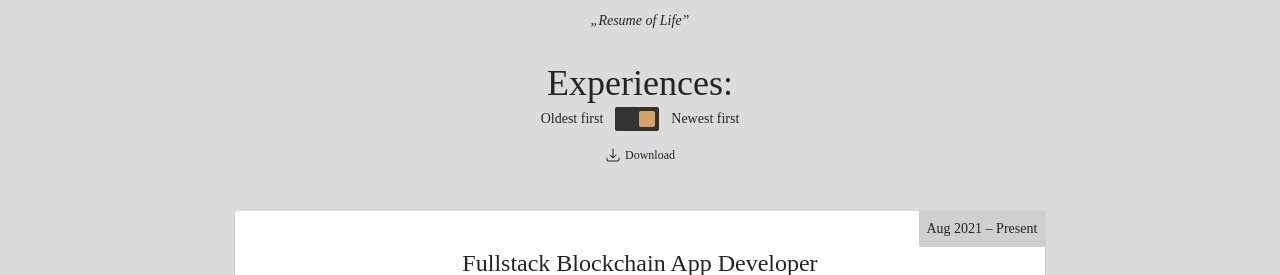
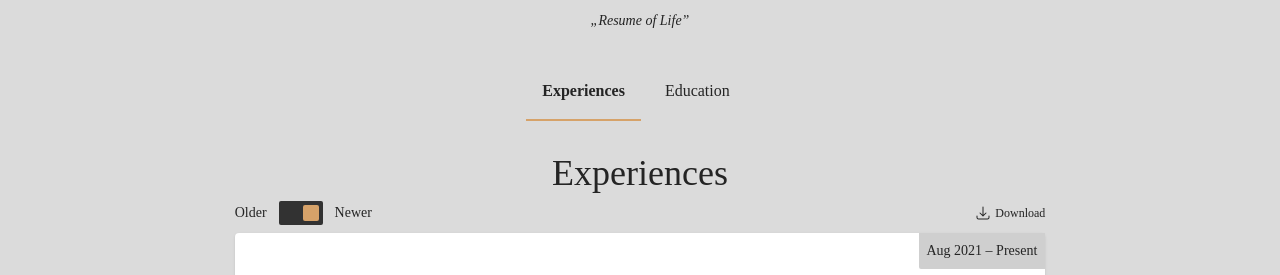
Before and after one commit to Existenziell/christof.digital, a Next.js app: page /cv in a window 1280 px wide. Shown: the part 181-456 px from the top of the page. Built offline with nearby package versions, Linux system fonts and the light colour scheme; a web font is replaced by a local one.

Commit message:
Tabs for /cv

```diff
--- a/components/Education.js
+++ b/components/Education.js
@@ -4,7 +4,7 @@ import { education } from '../lib/education'
 const Education = () => {
   return (
     <div className='w-full md:w-2/3 md:mx-auto'>
-      <h2 className='text-4xl mb-6'>Education:</h2>
+      <h2 className='text-4xl mb-10'>Education</h2>
 
       {education.map((e, i) => {
         const { title, school, location, link, date, duration, image, addon } = e
@@ -27,6 +27,18 @@ const Education = () => {
           </div>
         )
       })}
+
+      <div className='shadow-sm rounded p-8 relative text-sm text-left mb-8 bg-white dark:bg-gray-dark dark:text-white'>
+        <p className='text-2xl mb-8 text-center'>Additional Certifications</p>
+        <ul className=' leading-loose list-disc pl-6'>
+          <li>Certificate in Business and Technical French (2003)</li>
+          <li>Foundation Certificate in IT Service Management (2007)</li>
+          <li>Google Advertising Professional Certificate (2007)</li>
+          <li>Foundation Certificate in IT Service Management ITIL v3 (2014)</li>
+          <li>Certified First Aider (2014/2016)</li>
+          <li>Certified Fire Safety Assistant (2016)</li>
+        </ul>
+      </div>
     </div>
   )
 }
--- a/components/Sorting.js
+++ b/components/Sorting.js
@@ -2,10 +2,9 @@ import { Switch } from '@headlessui/react'
 
 const Sorting = ({ sortBy, toggleSortBy }) => {
   return (
-    <div className='mx-auto w-max'>
     <Switch.Group>
       <div className="flex items-center text-sm">
-          <Switch.Label className="mr-3">Oldest first</Switch.Label>
+        <Switch.Label className="mr-3">Older</Switch.Label>
         <Switch
           checked={sortBy}
           onChange={toggleSortBy}
@@ -17,10 +16,9 @@ const Sorting = ({ sortBy, toggleSortBy }) => {
               inline-block w-4 h-4 transform bg-highlight rounded-sm transition-transform`}
           />
         </Switch>
-          <Switch.Label className="ml-3">Newest first</Switch.Label>
+        <Switch.Label className="ml-3">Newer</Switch.Label>
       </div>
     </Switch.Group>
-    </div>
   )
 }
 
--- a/pages/cv.js
+++ b/pages/cv.js
@@ -10,6 +10,7 @@ import { ArrowDownTrayIcon } from '@heroicons/react/24/solid'
 const Curriculum = () => {
   const [sortBy, setSortBy] = useState('desc')
   const [data, setData] = useState(cv)
+  const [view, setView] = useState('experiences')
 
   const toggleSortBy = () => {
     setData(data.slice().reverse())
@@ -23,14 +24,32 @@ const Curriculum = () => {
       <p className='text-sm italic mb-8'>&bdquo;Resume of Life&rdquo;</p>
       {/* <div className='bg-white px-4 py-3 rounded mb-16 w-full md:w-1/2 mx-auto shadow dark:bg-gray-700'>This list tries to put all the different jobs/projects/places I was opportune to experience during my life so far in semantic and chronological context.</div> */}
 
+      <div className="w-full flex justify-center mb-8">
+        <ul className="flex">
+          <li className="mr-2">
+            <a href="#experiences" onClick={() => setView('experiences')}
+              className={`inline-block p-4 ${view === 'experiences' && `active-tab`}`}>Experiences</a>
+          </li>
+          <li className="mr-2">
+            <a href="#education" onClick={() => setView('education')}
+              className={`inline-block p-4 ${view === 'education' && `active-tab`}`}>Education</a>
+          </li>
+        </ul>
+      </div>
+
+      {view === 'experiences' &&
         <div className='w-full text-center'>
-        <h2 className='text-4xl mb-1'>Experiences:</h2>
+          <h2 className='text-4xl mb-2'>Experiences</h2>
+
+          <div className='flex items-center justify-between w-full md:w-2/3 md:mx-auto'>
             <Sorting sortBy={sortBy} toggleSortBy={toggleSortBy} />
-        <a href="curriculum.pdf" download="curriculum" className='flex items-center justify-center gap-1 text-xs w-max mx-auto mt-4 hover:text-highlight'>
+            <a href="curriculum.pdf" download="curriculum" className='flex items-center justify-center gap-1 text-xs hover:text-highlight'>
               <ArrowDownTrayIcon className='w-4' />
               <span>Download</span>
             </a>
-        <ul className='flex flex-col space-y-8 justify-center items-start text-left w-full md:w-2/3 md:mx-auto mb-32 mt-12'>
+          </div>
+
+          <ul className='flex flex-col space-y-8 justify-center items-start text-left w-full md:w-2/3 md:mx-auto mb-32 mt-2'>
             {data.map((job, index) => {
               const { title, company, companyUrl, companyType, date, duration, location, desc, latestProject, skills } = job
 
@@ -75,6 +94,7 @@ const Curriculum = () => {
             })}
           </ul>
         </div>
+      }
       <Education />
     </div>
   )
--- a/styles/globals.css
+++ b/styles/globals.css
@@ -66,9 +66,12 @@ html, body {
 	========================================================================== */
 
 .active-nav {
-  @apply dark:bg-brand dark:text-brand-dark bg-brand-dark text-brand ;
+  @apply dark:bg-brand dark:text-brand-dark bg-brand-dark text-brand;
 }
 
+.active-tab {
+  @apply border-b-2 border-highlight font-bold dark:border-highlight;
+}
 
 /* ==========================================================================
 	Forms
```
Lines whose indentation alone changed are shown as unchanged.
